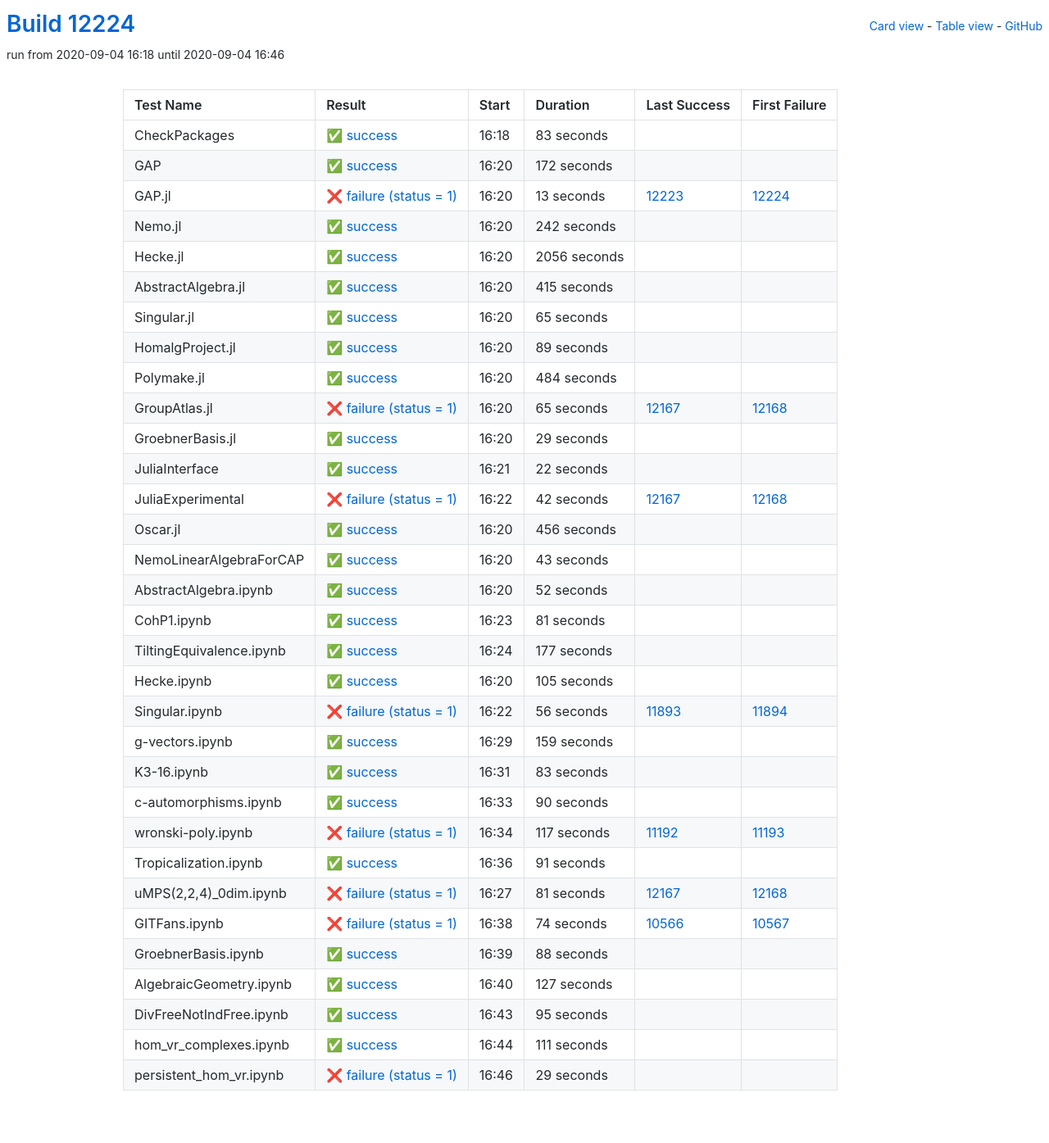
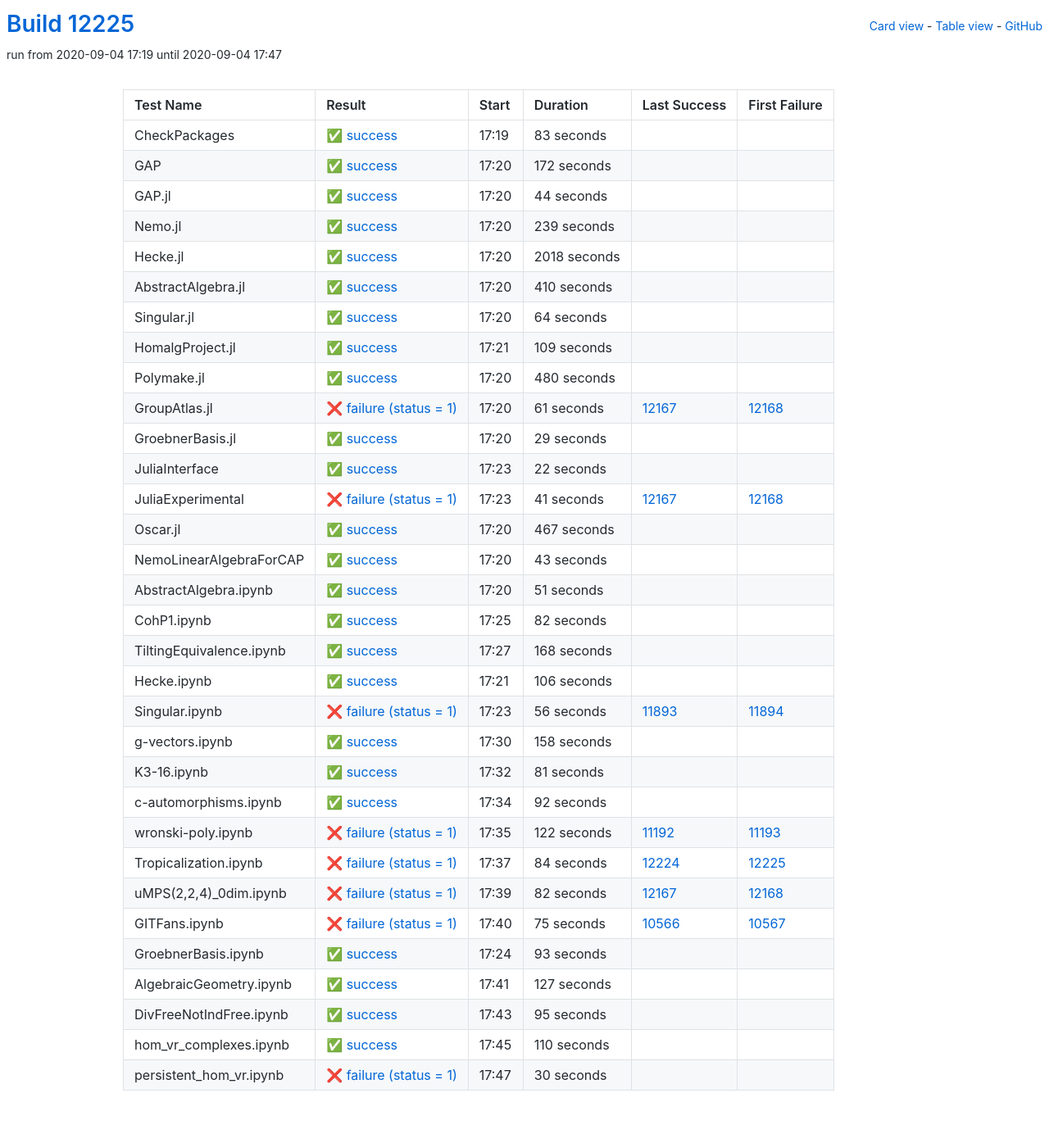
Before and after one commit to oscar-system/oscar-ci-status, a Jekyll site: the page built from table.html, in a window 1280 px wide. Shown: the whole page at 82% size. Built offline with Jekyll 4.4.1, drawn with Linux system fonts in a browser that asks for light colours.

Commit message:
Build #12225

```diff
--- a/_data/ci.yml
+++ b/_data/ci.yml
@@ -1,6 +1,6 @@
 ---
-build: 12224
-build_url: https://oscarci.mathematik.uni-kl.de/job/oscar/12224/
+build: 12225
+build_url: https://oscarci.mathematik.uni-kl.de/job/oscar/12225/
 job: oscar
 organization: oscar-system
 repo: oscar-ci-status
@@ -8,8 +8,8 @@
 tests:
 - name: CheckPackages
   id: checkpackages
-  log: https://oscarci.mathematik.uni-kl.de/job/oscar/12224/artifact/logs/build-12224/CheckPackages.log
-  start: 2020-09-04 16:18
+  log: https://oscarci.mathematik.uni-kl.de/job/oscar/12225/artifact/logs/build-12225/CheckPackages.log
+  start: 2020-09-04 17:19
   success: true
   exitcode: 0
   status: success
@@ -20,8 +20,8 @@
   first_failure_url:
 - name: GAP
   id: gap
-  log: https://oscarci.mathematik.uni-kl.de/job/oscar/12224/artifact/logs/build-12224/GAP.log
-  start: 2020-09-04 16:20
+  log: https://oscarci.mathematik.uni-kl.de/job/oscar/12225/artifact/logs/build-12225/GAP.log
+  start: 2020-09-04 17:20
   success: true
   exitcode: 0
   status: success
@@ -32,104 +32,104 @@
   first_failure_url:
 - name: GAP.jl
   id: gap-jl
-  log: https://oscarci.mathematik.uni-kl.de/job/oscar/12224/artifact/logs/build-12224/GAP.jl.log
-  start: 2020-09-04 16:20
-  success: false
-  exitcode: 1
-  status: failure
-  duration: 13
-  last_success: 12223
-  last_success_url: https://oscarci.mathematik.uni-kl.de/job/oscar/12223/
-  first_failure: 12224
-  first_failure_url: https://oscarci.mathematik.uni-kl.de/job/oscar/12224/
-- name: Nemo.jl
-  id: nemo-jl
-  log: https://oscarci.mathematik.uni-kl.de/job/oscar/12224/artifact/logs/build-12224/Nemo.jl.log
-  start: 2020-09-04 16:20
+  log: https://oscarci.mathematik.uni-kl.de/job/oscar/12225/artifact/logs/build-12225/GAP.jl.log
+  start: 2020-09-04 17:20
   success: true
   exitcode: 0
   status: success
-  duration: 242
+  duration: 44
+  last_success: false
+  last_success_url:
+  first_failure: false
+  first_failure_url:
+- name: Nemo.jl
+  id: nemo-jl
+  log: https://oscarci.mathematik.uni-kl.de/job/oscar/12225/artifact/logs/build-12225/Nemo.jl.log
+  start: 2020-09-04 17:20
+  success: true
+  exitcode: 0
+  status: success
+  duration: 239
   last_success: false
   last_success_url:
   first_failure: false
   first_failure_url:
 - name: Hecke.jl
   id: hecke-jl
-  log: https://oscarci.mathematik.uni-kl.de/job/oscar/12224/artifact/logs/build-12224/Hecke.jl.log
-  start: 2020-09-04 16:20
+  log: https://oscarci.mathematik.uni-kl.de/job/oscar/12225/artifact/logs/build-12225/Hecke.jl.log
+  start: 2020-09-04 17:20
   success: true
   exitcode: 0
   status: success
-  duration: 2056
+  duration: 2018
   last_success: false
   last_success_url:
   first_failure: false
   first_failure_url:
 - name: AbstractAlgebra.jl
   id: abstractalgebra-jl
-  log: https://oscarci.mathematik.uni-kl.de/job/oscar/12224/artifact/logs/build-12224/AbstractAlgebra.jl.log
-  start: 2020-09-04 16:20
+  log: https://oscarci.mathematik.uni-kl.de/job/oscar/12225/artifact/logs/build-12225/AbstractAlgebra.jl.log
+  start: 2020-09-04 17:20
   success: true
   exitcode: 0
   status: success
-  duration: 415
+  duration: 410
   last_success: false
   last_success_url:
   first_failure: false
   first_failure_url:
 - name: Singular.jl
   id: singular-jl
-  log: https://oscarci.mathematik.uni-kl.de/job/oscar/12224/artifact/logs/build-12224/Singular.jl.log
-  start: 2020-09-04 16:20
+  log: https://oscarci.mathematik.uni-kl.de/job/oscar/12225/artifact/logs/build-12225/Singular.jl.log
+  start: 2020-09-04 17:20
   success: true
   exitcode: 0
   status: success
-  duration: 65
+  duration: 64
   last_success: false
   last_success_url:
   first_failure: false
   first_failure_url:
 - name: HomalgProject.jl
   id: homalgproject-jl
-  log: https://oscarci.mathematik.uni-kl.de/job/oscar/12224/artifact/logs/build-12224/HomalgProject.jl.log
-  start: 2020-09-04 16:20
+  log: https://oscarci.mathematik.uni-kl.de/job/oscar/12225/artifact/logs/build-12225/HomalgProject.jl.log
+  start: 2020-09-04 17:21
   success: true
   exitcode: 0
   status: success
-  duration: 89
+  duration: 109
   last_success: false
   last_success_url:
   first_failure: false
   first_failure_url:
 - name: Polymake.jl
   id: polymake-jl
-  log: https://oscarci.mathematik.uni-kl.de/job/oscar/12224/artifact/logs/build-12224/Polymake.jl.log
-  start: 2020-09-04 16:20
+  log: https://oscarci.mathematik.uni-kl.de/job/oscar/12225/artifact/logs/build-12225/Polymake.jl.log
+  start: 2020-09-04 17:20
   success: true
   exitcode: 0
   status: success
-  duration: 484
+  duration: 480
   last_success: false
   last_success_url:
   first_failure: false
   first_failure_url:
 - name: GroupAtlas.jl
   id: groupatlas-jl
-  log: https://oscarci.mathematik.uni-kl.de/job/oscar/12224/artifact/logs/build-12224/GroupAtlas.jl.log
-  start: 2020-09-04 16:20
+  log: https://oscarci.mathematik.uni-kl.de/job/oscar/12225/artifact/logs/build-12225/GroupAtlas.jl.log
+  start: 2020-09-04 17:20
   success: false
   exitcode: 1
   status: failure
-  duration: 65
+  duration: 61
   last_success: 12167
   last_success_url: https://oscarci.mathematik.uni-kl.de/job/oscar/12167/
   first_failure: 12168
   first_failure_url: https://oscarci.mathematik.uni-kl.de/job/oscar/12168/
 - name: GroebnerBasis.jl
   id: groebnerbasis-jl
-  log: https://oscarci.mathematik.uni-kl.de/job/oscar/12224/artifact/logs/build-12224/GroebnerBasis.jl.log
-  start: 2020-09-04 16:20
+  log: https://oscarci.mathematik.uni-kl.de/job/oscar/12225/artifact/logs/build-12225/GroebnerBasis.jl.log
+  start: 2020-09-04 17:20
   success: true
   exitcode: 0
   status: success
@@ -140,8 +140,8 @@
   first_failure_url:
 - name: JuliaInterface
   id: juliainterface
-  log: https://oscarci.mathematik.uni-kl.de/job/oscar/12224/artifact/logs/build-12224/JuliaInterface.log
-  start: 2020-09-04 16:21
+  log: https://oscarci.mathematik.uni-kl.de/job/oscar/12225/artifact/logs/build-12225/JuliaInterface.log
+  start: 2020-09-04 17:23
   success: true
   exitcode: 0
   status: success
@@ -152,32 +152,32 @@
   first_failure_url:
 - name: JuliaExperimental
   id: juliaexperimental
-  log: https://oscarci.mathematik.uni-kl.de/job/oscar/12224/artifact/logs/build-12224/JuliaExperimental.log
-  start: 2020-09-04 16:22
+  log: https://oscarci.mathematik.uni-kl.de/job/oscar/12225/artifact/logs/build-12225/JuliaExperimental.log
+  start: 2020-09-04 17:23
   success: false
   exitcode: 1
   status: failure
-  duration: 42
+  duration: 41
   last_success: 12167
   last_success_url: https://oscarci.mathematik.uni-kl.de/job/oscar/12167/
   first_failure: 12168
   first_failure_url: https://oscarci.mathematik.uni-kl.de/job/oscar/12168/
 - name: Oscar.jl
   id: oscar-jl
-  log: https://oscarci.mathematik.uni-kl.de/job/oscar/12224/artifact/logs/build-12224/Oscar.jl.log
-  start: 2020-09-04 16:20
+  log: https://oscarci.mathematik.uni-kl.de/job/oscar/12225/artifact/logs/build-12225/Oscar.jl.log
+  start: 2020-09-04 17:20
   success: true
   exitcode: 0
   status: success
-  duration: 456
+  duration: 467
   last_success: false
   last_success_url:
   first_failure: false
   first_failure_url:
 - name: NemoLinearAlgebraForCAP
   id: nemolinearalgebraforcap
-  log: https://oscarci.mathematik.uni-kl.de/job/oscar/12224/artifact/logs/build-12224/NemoLinearAlgebraForCAP.log
-  start: 2020-09-04 16:20
+  log: https://oscarci.mathematik.uni-kl.de/job/oscar/12225/artifact/logs/build-12225/NemoLinearAlgebraForCAP.log
+  start: 2020-09-04 17:20
   success: true
   exitcode: 0
   status: success
@@ -188,56 +188,56 @@
   first_failure_url:
 - name: AbstractAlgebra.ipynb
   id: abstractalgebra-ipynb
-  log: https://oscarci.mathematik.uni-kl.de/job/oscar/12224/artifact/logs/build-12224/AbstractAlgebra.ipynb.log
-  start: 2020-09-04 16:20
+  log: https://oscarci.mathematik.uni-kl.de/job/oscar/12225/artifact/logs/build-12225/AbstractAlgebra.ipynb.log
+  start: 2020-09-04 17:20
   success: true
   exitcode: 0
   status: success
-  duration: 52
+  duration: 51
   last_success: false
   last_success_url:
   first_failure: false
   first_failure_url:
 - name: CohP1.ipynb
   id: cohp1-ipynb
-  log: https://oscarci.mathematik.uni-kl.de/job/oscar/12224/artifact/logs/build-12224/CohP1.ipynb.log
-  start: 2020-09-04 16:23
+  log: https://oscarci.mathematik.uni-kl.de/job/oscar/12225/artifact/logs/build-12225/CohP1.ipynb.log
+  start: 2020-09-04 17:25
   success: true
   exitcode: 0
   status: success
-  duration: 81
+  duration: 82
   last_success: false
   last_success_url:
   first_failure: false
   first_failure_url:
 - name: TiltingEquivalence.ipynb
   id: tiltingequivalence-ipynb
-  log: https://oscarci.mathematik.uni-kl.de/job/oscar/12224/artifact/logs/build-12224/TiltingEquivalence.ipynb.log
-  start: 2020-09-04 16:24
+  log: https://oscarci.mathematik.uni-kl.de/job/oscar/12225/artifact/logs/build-12225/TiltingEquivalence.ipynb.log
+  start: 2020-09-04 17:27
   success: true
   exitcode: 0
   status: success
-  duration: 177
+  duration: 168
   last_success: false
   last_success_url:
   first_failure: false
   first_failure_url:
 - name: Hecke.ipynb
   id: hecke-ipynb
-  log: https://oscarci.mathematik.uni-kl.de/job/oscar/12224/artifact/logs/build-12224/Hecke.ipynb.log
-  start: 2020-09-04 16:20
+  log: https://oscarci.mathematik.uni-kl.de/job/oscar/12225/artifact/logs/build-12225/Hecke.ipynb.log
+  start: 2020-09-04 17:21
   success: true
   exitcode: 0
   status: success
-  duration: 105
+  duration: 106
   last_success: false
   last_success_url:
   first_failure: false
   first_failure_url:
 - name: Singular.ipynb
   id: singular-ipynb
-  log: https://oscarci.mathematik.uni-kl.de/job/oscar/12224/artifact/logs/build-12224/Singular.ipynb.log
-  start: 2020-09-04 16:22
+  log: https://oscarci.mathematik.uni-kl.de/job/oscar/12225/artifact/logs/build-12225/Singular.ipynb.log
+  start: 2020-09-04 17:23
   success: false
   exitcode: 1
   status: failure
@@ -248,104 +248,104 @@
   first_failure_url: https://oscarci.mathematik.uni-kl.de/job/oscar/11894/
 - name: g-vectors.ipynb
   id: g-vectors-ipynb
-  log: https://oscarci.mathematik.uni-kl.de/job/oscar/12224/artifact/logs/build-12224/g-vectors.ipynb.log
-  start: 2020-09-04 16:29
+  log: https://oscarci.mathematik.uni-kl.de/job/oscar/12225/artifact/logs/build-12225/g-vectors.ipynb.log
+  start: 2020-09-04 17:30
   success: true
   exitcode: 0
   status: success
-  duration: 159
+  duration: 158
   last_success: false
   last_success_url:
   first_failure: false
   first_failure_url:
 - name: K3-16.ipynb
   id: k3-16-ipynb
-  log: https://oscarci.mathematik.uni-kl.de/job/oscar/12224/artifact/logs/build-12224/K3-16.ipynb.log
-  start: 2020-09-04 16:31
+  log: https://oscarci.mathematik.uni-kl.de/job/oscar/12225/artifact/logs/build-12225/K3-16.ipynb.log
+  start: 2020-09-04 17:32
   success: true
   exitcode: 0
   status: success
-  duration: 83
+  duration: 81
   last_success: false
   last_success_url:
   first_failure: false
   first_failure_url:
 - name: c-automorphisms.ipynb
   id: c-automorphisms-ipynb
-  log: https://oscarci.mathematik.uni-kl.de/job/oscar/12224/artifact/logs/build-12224/c-automorphisms.ipynb.log
-  start: 2020-09-04 16:33
+  log: https://oscarci.mathematik.uni-kl.de/job/oscar/12225/artifact/logs/build-12225/c-automorphisms.ipynb.log
+  start: 2020-09-04 17:34
   success: true
   exitcode: 0
   status: success
-  duration: 90
+  duration: 92
   last_success: false
   last_success_url:
   first_failure: false
   first_failure_url:
 - name: wronski-poly.ipynb
   id: wronski-poly-ipynb
-  log: https://oscarci.mathematik.uni-kl.de/job/oscar/12224/artifact/logs/build-12224/wronski-poly.ipynb.log
-  start: 2020-09-04 16:34
+  log: https://oscarci.mathematik.uni-kl.de/job/oscar/12225/artifact/logs/build-12225/wronski-poly.ipynb.log
+  start: 2020-09-04 17:35
   success: false
   exitcode: 1
   status: failure
-  duration: 117
+  duration: 122
   last_success: 11192
   last_success_url: https://oscarci.mathematik.uni-kl.de/job/oscar/11192/
   first_failure: 11193
   first_failure_url: https://oscarci.mathematik.uni-kl.de/job/oscar/11193/
 - name: Tropicalization.ipynb
   id: tropicalization-ipynb
-  log: https://oscarci.mathematik.uni-kl.de/job/oscar/12224/artifact/logs/build-12224/Tropicalization.ipynb.log
-  start: 2020-09-04 16:36
-  success: true
-  exitcode: 0
-  status: success
-  duration: 91
-  last_success: false
-  last_success_url:
-  first_failure: false
-  first_failure_url:
-- name: uMPS(2,2,4)_0dim.ipynb
-  id: umps-2-2-4-0dim-ipynb
-  log: https://oscarci.mathematik.uni-kl.de/job/oscar/12224/artifact/logs/build-12224/uMPS-2-2-4-_0dim.ipynb.log
-  start: 2020-09-04 16:27
+  log: https://oscarci.mathematik.uni-kl.de/job/oscar/12225/artifact/logs/build-12225/Tropicalization.ipynb.log
+  start: 2020-09-04 17:37
   success: false
   exitcode: 1
   status: failure
-  duration: 81
+  duration: 84
+  last_success: 12224
+  last_success_url: https://oscarci.mathematik.uni-kl.de/job/oscar/12224/
+  first_failure: 12225
+  first_failure_url: https://oscarci.mathematik.uni-kl.de/job/oscar/12225/
+- name: uMPS(2,2,4)_0dim.ipynb
+  id: umps-2-2-4-0dim-ipynb
+  log: https://oscarci.mathematik.uni-kl.de/job/oscar/12225/artifact/logs/build-12225/uMPS-2-2-4-_0dim.ipynb.log
+  start: 2020-09-04 17:39
+  success: false
+  exitcode: 1
+  status: failure
+  duration: 82
   last_success: 12167
   last_success_url: https://oscarci.mathematik.uni-kl.de/job/oscar/12167/
   first_failure: 12168
   first_failure_url: https://oscarci.mathematik.uni-kl.de/job/oscar/12168/
 - name: GITFans.ipynb
   id: gitfans-ipynb
-  log: https://oscarci.mathematik.uni-kl.de/job/oscar/12224/artifact/logs/build-12224/GITFans.ipynb.log
-  start: 2020-09-04 16:38
+  log: https://oscarci.mathematik.uni-kl.de/job/oscar/12225/artifact/logs/build-12225/GITFans.ipynb.log
+  start: 2020-09-04 17:40
   success: false
   exitcode: 1
   status: failure
-  duration: 74
+  duration: 75
   last_success: 10566
   last_success_url: https://oscarci.mathematik.uni-kl.de/job/oscar/10566/
   first_failure: 10567
   first_failure_url: https://oscarci.mathematik.uni-kl.de/job/oscar/10567/
 - name: GroebnerBasis.ipynb
   id: groebnerbasis-ipynb
-  log: https://oscarci.mathematik.uni-kl.de/job/oscar/12224/artifact/logs/build-12224/GroebnerBasis.ipynb.log
-  start: 2020-09-04 16:39
+  log: https://oscarci.mathematik.uni-kl.de/job/oscar/12225/artifact/logs/build-12225/GroebnerBasis.ipynb.log
+  start: 2020-09-04 17:24
   success: true
   exitcode: 0
   status: success
-  duration: 88
+  duration: 93
   last_success: false
   last_success_url:
   first_failure: false
   first_failure_url:
 - name: AlgebraicGeometry.ipynb
   id: algebraicgeometry-ipynb
-  log: https://oscarci.mathematik.uni-kl.de/job/oscar/12224/artifact/logs/build-12224/AlgebraicGeometry.ipynb.log
-  start: 2020-09-04 16:40
+  log: https://oscarci.mathematik.uni-kl.de/job/oscar/12225/artifact/logs/build-12225/AlgebraicGeometry.ipynb.log
+  start: 2020-09-04 17:41
   success: true
   exitcode: 0
   status: success
@@ -356,8 +356,8 @@
   first_failure_url:
 - name: DivFreeNotIndFree.ipynb
   id: divfreenotindfree-ipynb
-  log: https://oscarci.mathematik.uni-kl.de/job/oscar/12224/artifact/logs/build-12224/DivFreeNotIndFree.ipynb.log
-  start: 2020-09-04 16:43
+  log: https://oscarci.mathematik.uni-kl.de/job/oscar/12225/artifact/logs/build-12225/DivFreeNotIndFree.ipynb.log
+  start: 2020-09-04 17:43
   success: true
   exitcode: 0
   status: success
@@ -368,24 +368,24 @@
   first_failure_url:
 - name: hom_vr_complexes.ipynb
   id: hom-vr-complexes-ipynb
-  log: https://oscarci.mathematik.uni-kl.de/job/oscar/12224/artifact/logs/build-12224/hom_vr_complexes.ipynb.log
-  start: 2020-09-04 16:44
+  log: https://oscarci.mathematik.uni-kl.de/job/oscar/12225/artifact/logs/build-12225/hom_vr_complexes.ipynb.log
+  start: 2020-09-04 17:45
   success: true
   exitcode: 0
   status: success
-  duration: 111
+  duration: 110
   last_success: false
   last_success_url:
   first_failure: false
   first_failure_url:
 - name: persistent_hom_vr.ipynb
   id: persistent-hom-vr-ipynb
-  log: https://oscarci.mathematik.uni-kl.de/job/oscar/12224/artifact/logs/build-12224/persistent_hom_vr.ipynb.log
-  start: 2020-09-04 16:46
+  log: https://oscarci.mathematik.uni-kl.de/job/oscar/12225/artifact/logs/build-12225/persistent_hom_vr.ipynb.log
+  start: 2020-09-04 17:47
   success: false
   exitcode: 1
   status: failure
-  duration: 29
+  duration: 30
   last_success: false
   last_success_url:
   first_failure: false
```
Also changed, not shown: README.md.
